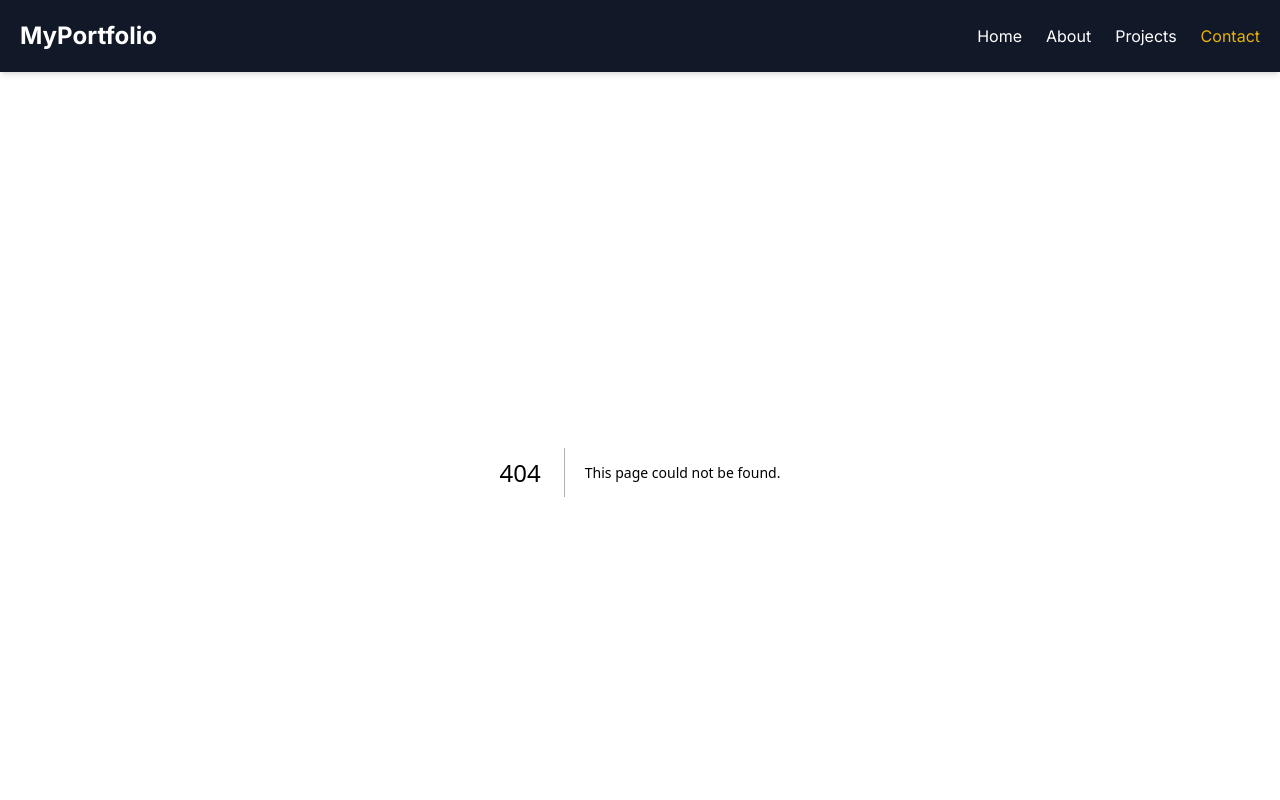
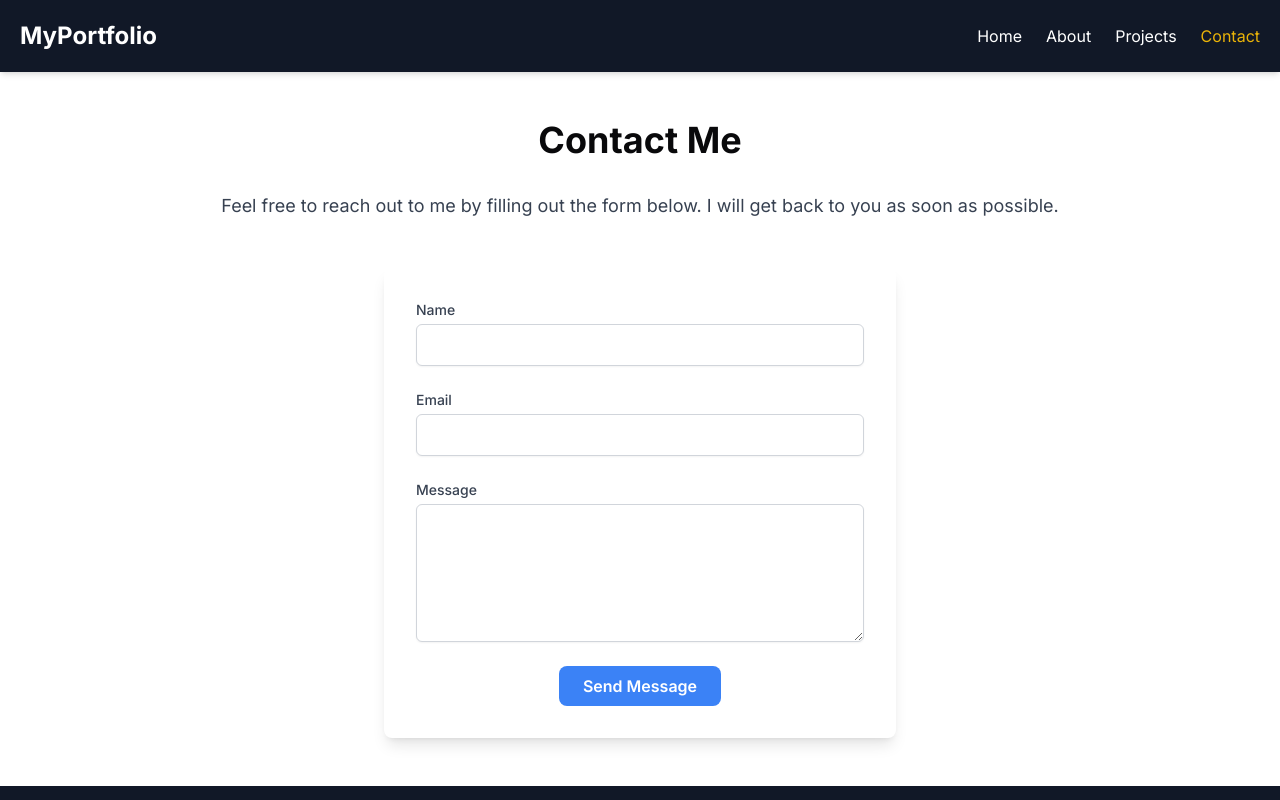
Before and after one commit to Tsubasa-2005/Portfolio_Site, a Next.js app: page /contact in a window 1280 px wide. Before the commit this address had no page. Shown: the top 800 px of the page. Built offline with nearby package versions, Linux system fonts and the light colour scheme.

Commit message:
:sparkles: contact page

```diff
--- /dev/null
+++ b/app/contact/page.tsx
@@ -0,0 +1,64 @@
+import React from 'react';
+
+const ContactPage = () => {
+    return (
+        <div className="container mx-auto py-12 px-6">
+            <h1 className="text-4xl font-bold mb-8 text-center">Contact Me</h1>
+            <p className="text-center mb-12 text-lg text-gray-700">
+                Feel free to reach out to me by filling out the form below. I will get back to you as soon as possible.
+            </p>
+
+            <form className="max-w-lg mx-auto bg-white p-8 rounded-lg shadow-lg">
+                <div className="mb-6">
+                    <label htmlFor="name" className="block text-sm font-medium text-gray-700">
+                        Name
+                    </label>
+                    <input
+                        type="text"
+                        id="name"
+                        name="name"
+                        required
+                        className="mt-1 block w-full px-4 py-2 border border-gray-300 rounded-md shadow-sm focus:ring-blue-500 focus:border-blue-500"
+                    />
+                </div>
+
+                <div className="mb-6">
+                    <label htmlFor="email" className="block text-sm font-medium text-gray-700">
+                        Email
+                    </label>
+                    <input
+                        type="email"
+                        id="email"
+                        name="email"
+                        required
+                        className="mt-1 block w-full px-4 py-2 border border-gray-300 rounded-md shadow-sm focus:ring-blue-500 focus:border-blue-500"
+                    />
+                </div>
+
+                <div className="mb-6">
+                    <label htmlFor="message" className="block text-sm font-medium text-gray-700">
+                        Message
+                    </label>
+                    <textarea
+                        id="message"
+                        name="message"
+                        rows={5}
+                        required
+                        className="mt-1 block w-full px-4 py-2 border border-gray-300 rounded-md shadow-sm focus:ring-blue-500 focus:border-blue-500"
+                    ></textarea>
+                </div>
+
+                <div className="text-center">
+                    <button
+                        type="submit"
+                        className="inline-block bg-blue-500 text-white font-semibold py-2 px-6 rounded-lg hover:bg-blue-600 transition-colors duration-300"
+                    >
+                        Send Message
+                    </button>
+                </div>
+            </form>
+        </div>
+    );
+};
+
+export default ContactPage;
```
